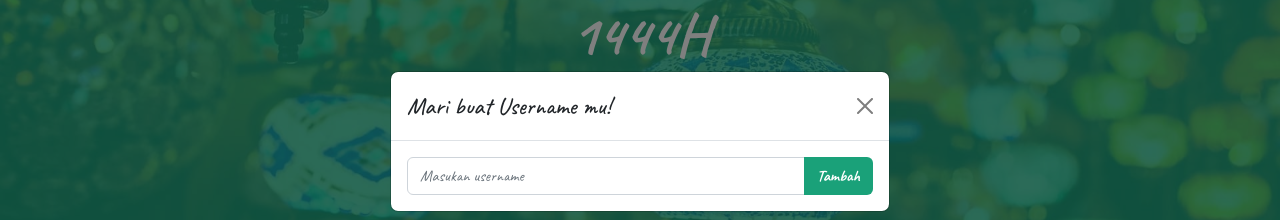
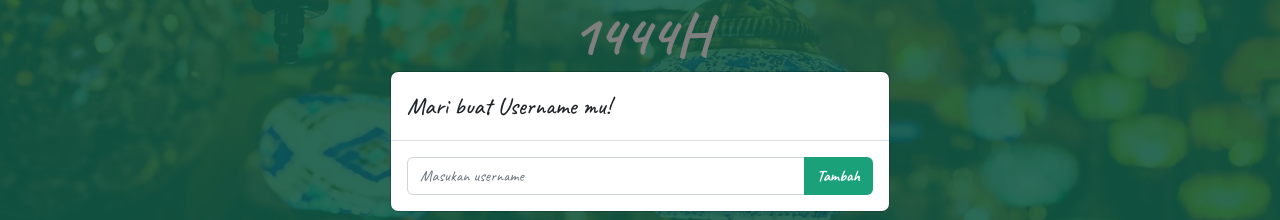
Before and after one commit to riyyanfir/ramadhan-planner-v3, a React (Create React App) app: page / in a window 1280 px wide. Shown: the part 259-479 px from the top of the page. Built offline with nearby package versions, Linux system fonts and the light colour scheme.

Commit message:
remove closebutton

```diff
--- a/src/pages/Dashboard.js
+++ b/src/pages/Dashboard.js
@@ -122,7 +122,7 @@ const Dashboard = () => {
   return (
     <div>
       <Modal show={show} onHide={() => setShow(false)} backdrop="static" keyboard={false} centered>
-        <Modal.Header closeButton>
+        <Modal.Header>
           <Modal.Title>Mari buat Username mu!</Modal.Title>
         </Modal.Header>
         <Modal.Body>
```
